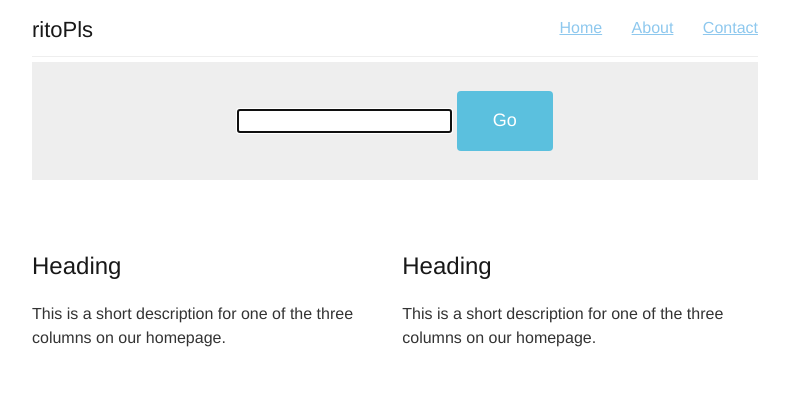
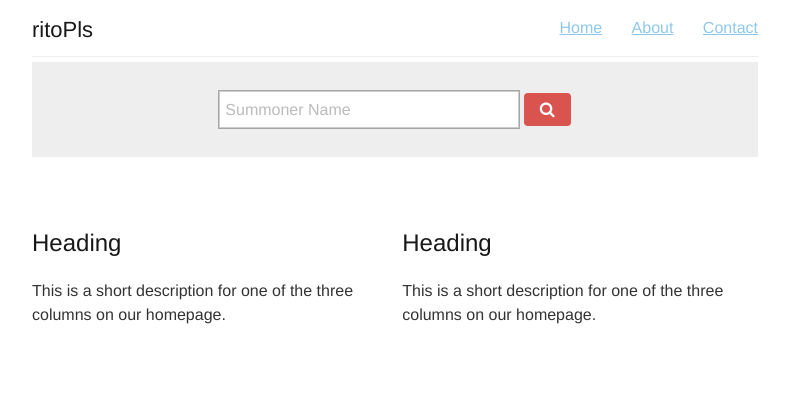
Before and after one commit to Sadin/ritoPLS, a Python web app: template templates/summoner.html in a window 1280 px wide. Shown: the top 420 px of the page, without its empty margins (245-1034 px from the left). Run offline with Jinja, Linux system fonts and the light colour scheme; the template is opened without the code that fills it, so the values that code supplies are empty; some libraries are stand-ins or nearby versions.

Commit message:
minor changes to forms

```diff
--- a/templates/index.html
+++ b/templates/index.html
@@ -7,7 +7,7 @@
 	    <form class="form" action="{{ url_for('summoner') }}" method="POST">
 	    	<div class="form-item">
 	    		<input type"text" name="name" placeholder="Summoner Name" autofocus>
-	    		<a type="submit" class="btn bg-red" ><li class="fa fa-search"></li></a>
+	    		<a type="submit" class="btn btn-large btn-search bg-red" ><li class="fa fa-search fa-lg"></li></a>
 	    	</div>
 	    </form>
 {% endblock %}
--- a/templates/layout.html
+++ b/templates/layout.html
@@ -31,7 +31,7 @@
         {% if landing == True %}
         <div class="feature">
 
-            <h1 class="feature-title">Enter a Summoners name</h1>
+            <h1 class="feature-title">Enter a Summoner name</h1>
         {% else %}
         <div class="feature-summoner">
 
--- a/templates/summoner.html
+++ b/templates/summoner.html
@@ -6,9 +6,11 @@
 
 
 {% block content %}
-	    <form action="{{ url_for('summoner') }}" method="POST">
-	    	<input type"text" name="name" value="" autofocus>
-	    	<input type="submit" class="btn btn-large bg-blue" value="Go">
+	    <form class="form" action="{{ url_for('summoner') }}" method="POST">
+	    	<div  class="form-item">
+		    	<input type="text" name="name" placeholder="Summoner Name" autofocus>
+		    	<a type="submit" class="btn btn-search bg-red" ><li class="fa fa-search"></li></a>
+		    </div>
 	    </form>
 {% endblock %}
 
```
